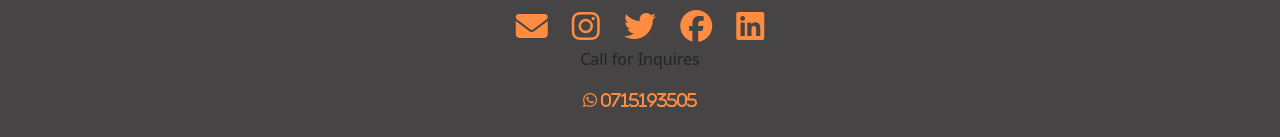
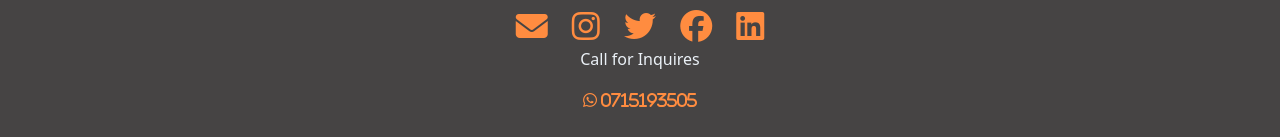
Before and after one commit to ShaneAbsalomee/Hesedsoftglobal.github.io, a plain HTML site: page index.html in a window 1280 px wide. Shown: the part 2778-2915 px from the top of the page. Drawn offline with nearby package versions, Linux system fonts and the light colour scheme.

Commit message:
Add files via upload

```diff
--- a/styles.css
+++ b/styles.css
@@ -98,8 +98,8 @@
     background-color: rgb(24, 24, 24);
     color: white;
 }
-h4{
-    color: aliceblue;
+.call{
+    color: rgb(235, 241, 247);
 }
 .number{
     text-decoration: solid;
```
